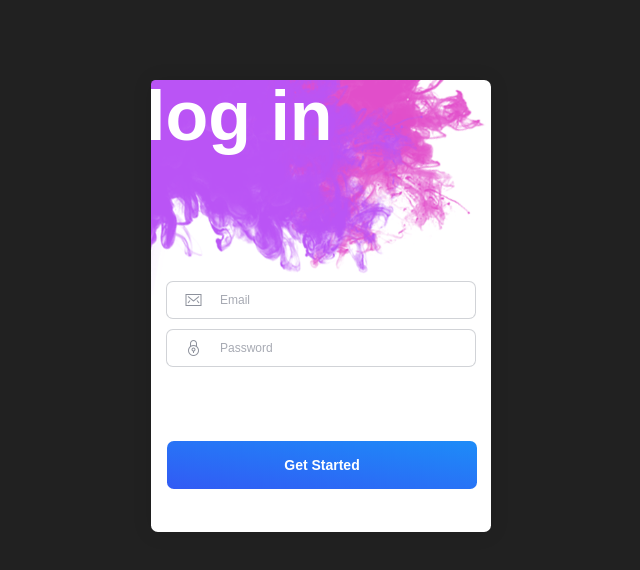
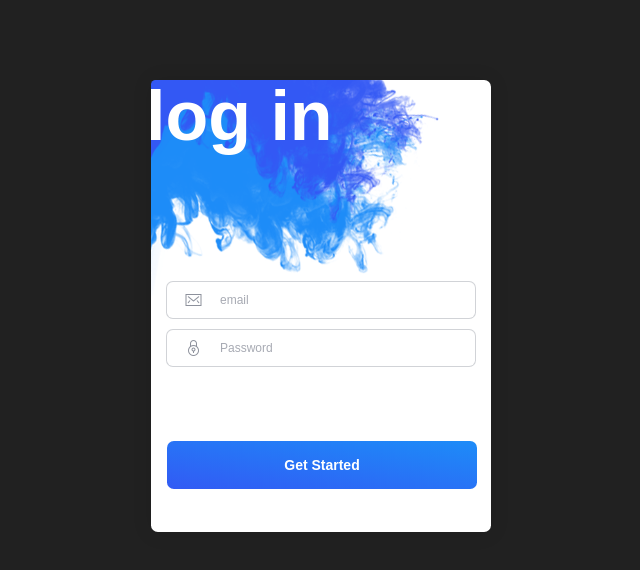
Before and after one commit to runesc/temp-monitor-stable, a React (Create React App) app: page /auth/signin in a window 1280 px wide. Shown: the top 570 px of the page, without its empty margins (319-959 px from the left). Built offline with nearby package versions, Linux system fonts and the light colour scheme; no server answers.

Commit message:
formulario controlado

```diff
--- a/craco.config.js
+++ b/craco.config.js
@@ -7,7 +7,7 @@ const path = require("path");
 module.exports = {
   webpack: {
     alias: {
-      '@': path.resolve(__dirname, "src/"),
+      '@': path.resolve(__dirname, "src"),
     }
   }
 }
--- a/src/pages/SignIn/SignIn.jsx
+++ b/src/pages/SignIn/SignIn.jsx
@@ -19,7 +19,7 @@ import {
 	Col,
   } from "reactstrap";
 
-import cardPrimary from '@/assets/img/card-primary.png'
+import cardInfo from '@/assets/img/card-info.png'
 import './Signin.css'
 import { AuthContext } from "@/providers/AuthProvider";
 
@@ -30,7 +30,9 @@ class SignIn extends Component {
 
 	state = {
 		emailFocus: false,
-		passFocus: false
+		passFocus: false,
+		email:"",
+		password:""
 	}
 
 	componentDidMount(){
@@ -80,7 +82,7 @@ class SignIn extends Component {
 								<CardHeader>
 									<img
 										alt="..."
-										src={cardPrimary}
+										src={cardInfo}
 									/>
 									<CardTitle tag="h1">Log in</CardTitle>
 								</CardHeader>
@@ -96,8 +98,11 @@ class SignIn extends Component {
 											</InputGroupText>
 										</InputGroupAddon>
 										<Input
-											placeholder="Email"
-											type="text"
+
+											placeholder="email"
+											type="email"
+											onChange={ e => this.setState({email: e.target.value}) }
+
 										/>
 											{
 												/*onFocus={(e) => setState({ ...state, emailFocus: true })}
@@ -115,8 +120,11 @@ class SignIn extends Component {
 											</InputGroupText>
 										</InputGroupAddon>
 										<Input
+
 											placeholder="Password"
-											type="text"
+											type="password"
+											onChange={ e => this.setState({password: e.target.value}) }
+
 										/>
 											{/*onFocus={(e) => setState({ ...state, passFocus: true })}
 											onBlur={(e) => setState({ ...state, pasFocus: false })}*/}
```
